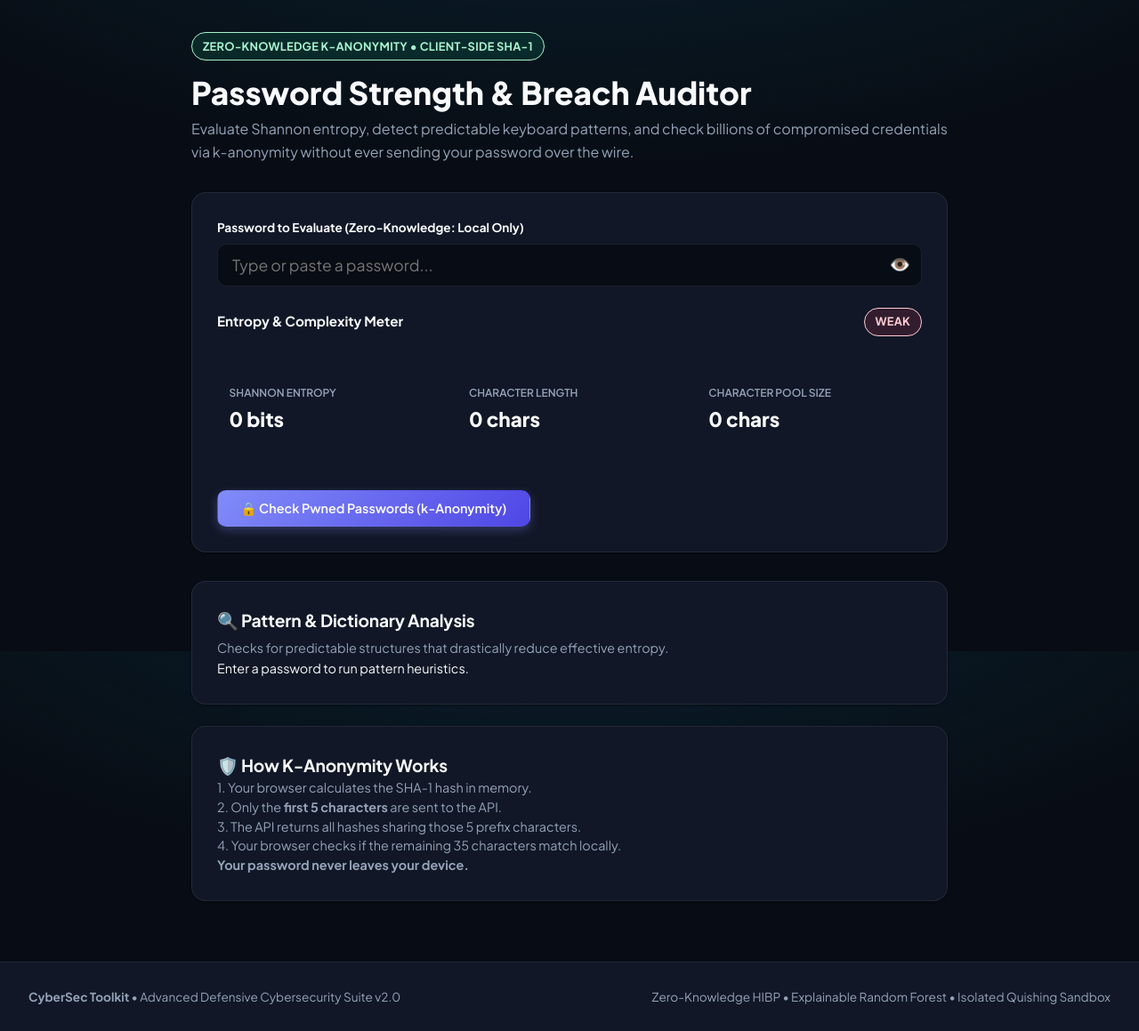
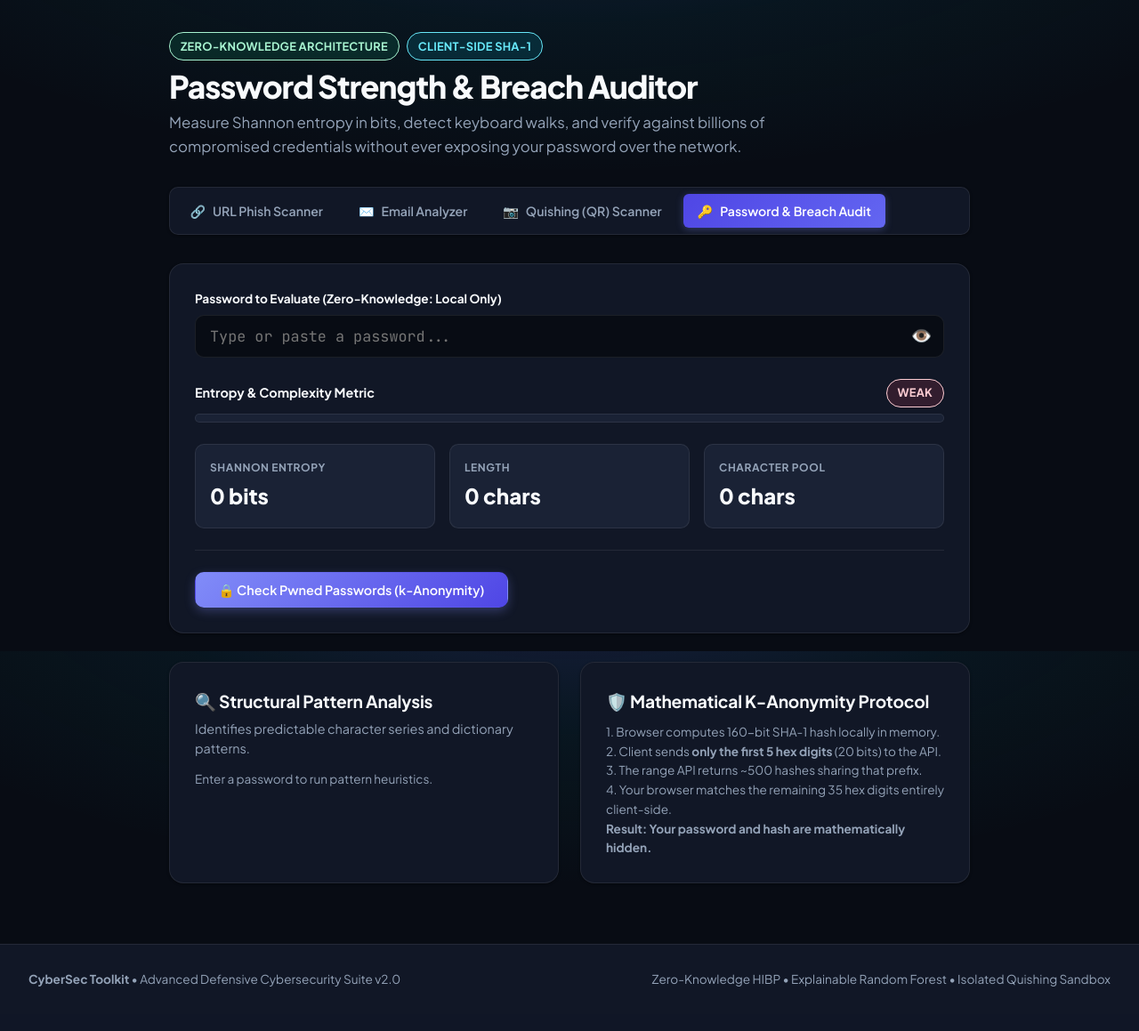
Before and after one commit to jeevicyber28/cybersec-toolkit, a Flask app: page /password-checker/ in a window 1280 px wide; the page is wider, and only the part inside the window is pictured. Shown: the part 68-1227 px from the top of that part at 89% size. After the commit the page ends 1177 px from the top of that part, so only its background shows below. Run offline with Flask 3, Linux system fonts and the light colour scheme; some libraries are stand-ins or nearby versions.

Commit message:
Enhance UI design and navigation system: app/templates/tools/password_checker.html

```diff
--- a/app/templates/tools/password_checker.html
+++ b/app/templates/tools/password_checker.html
@@ -3,13 +3,32 @@
 {% block title %}Password Strength &amp; K-Anonymity Breach Checker{% endblock %}
 
 {% block content %}
-<div style="max-width: 850px; margin: 0 auto;">
-  <div style="margin-bottom: 2rem;">
-    <span class="badge badge-success" style="margin-bottom: 0.5rem;">Zero-Knowledge K-Anonymity &bull; Client-Side SHA-1</span>
-    <h1 style="font-size: 2.2rem; font-weight: 800;">Password Strength &amp; Breach Auditor</h1>
-    <p style="color: var(--text-muted); font-size: 1rem;">
-      Evaluate Shannon entropy, detect predictable keyboard patterns, and check billions of compromised credentials via k-anonymity without ever sending your password over the wire.
+<div style="max-width: 900px; margin: 0 auto;">
+  <div class="page-header">
+    <div style="display: flex; gap: 0.5rem; align-items: center; margin-bottom: 0.5rem;">
+      <span class="badge badge-success">Zero-Knowledge Architecture</span>
+      <span class="badge badge-info">Client-Side SHA-1</span>
+    </div>
+    <h1 class="page-title">Password Strength &amp; Breach Auditor</h1>
+    <p class="page-subtitle">
+      Measure Shannon entropy in bits, detect keyboard walks, and verify against billions of compromised credentials without ever exposing your password over the network.
     </p>
+  </div>
+
+  <!-- Tools Quick Switcher Subnav Strip -->
+  <div class="tools-subnav">
+    <a href="{{ url_for('url_scanner.index') }}" class="tools-subnav-btn">
+      <span>🔗</span> URL Phish Scanner
+    </a>
+    <a href="{{ url_for('email_analyzer.index') }}" class="tools-subnav-btn">
+      <span>✉️</span> Email Analyzer
+    </a>
+    <a href="{{ url_for('qr_scanner.index') }}" class="tools-subnav-btn">
+      <span>📷</span> Quishing (QR) Scanner
+    </a>
+    <a href="{{ url_for('password_checker.index') }}" class="tools-subnav-btn active">
+      <span>🔑</span> Password &amp; Breach Audit
+    </a>
   </div>
 
   <!-- Auditor Card -->
@@ -17,42 +36,42 @@
     <div class="form-group">
       <label class="form-label" for="pwdInput">Password to Evaluate (Zero-Knowledge: Local Only)</label>
       <div style="position: relative; display: flex; align-items: center;">
-        <input type="password" id="pwdInput" class="form-control" style="font-size: 1.1rem; padding-right: 3rem;" placeholder="Type or paste a password..." autocomplete="off">
-        <button type="button" id="toggleVisibility" style="position: absolute; right: 0.8rem; background: none; border: none; font-size: 1.2rem; cursor: pointer;" title="Show/Hide Password">👁️</button>
+        <input type="password" id="pwdInput" class="form-control" style="font-size: 1.05rem; padding-right: 3rem; font-family: var(--font-mono);" placeholder="Type or paste a password..." autocomplete="off">
+        <button type="button" id="toggleVisibility" style="position: absolute; right: 0.85rem; background: none; border: none; font-size: 1.2rem; cursor: pointer; color: var(--text-muted);" title="Show/Hide Password">👁️</button>
       </div>
     </div>
 
     <!-- Entropy Meter -->
     <div style="margin: 1.5rem 0;">
-      <div style="display: flex; justify-content: space-between; align-items: center; margin-bottom: 0.4rem;">
-        <span style="font-weight: 700; font-size: 0.95rem;">Entropy &amp; Complexity Meter</span>
+      <div style="display: flex; justify-content: space-between; align-items: center; margin-bottom: 0.45rem;">
+        <span style="font-weight: 700; font-size: 0.9rem;">Entropy &amp; Complexity Metric</span>
         <span id="ratingBadge" class="badge badge-danger">Weak</span>
       </div>
-      <div style="height: 10px; background: var(--border-color); border-radius: 9999px; overflow: hidden;">
-        <div id="meterFill" style="height: 100%; width: 0%; background: #ef4444; transition: width 0.3s ease, background-color 0.3s ease;"></div>
+      <div style="height: 10px; background: var(--bg-surface-elevated); border-radius: 9999px; overflow: hidden; border: 1px solid var(--border-subtle);">
+        <div id="meterFill" style="height: 100%; width: 0%; background: var(--accent-rose); transition: width 0.3s ease, background-color 0.3s ease;"></div>
       </div>
     </div>
 
     <!-- Real-time Stats Grid -->
     <div style="display: grid; grid-template-columns: repeat(auto-fit, minmax(180px, 1fr)); gap: 1rem; margin-bottom: 1.5rem;">
-      <div style="background: var(--bg-card-hover); padding: 0.85rem; border-radius: var(--radius-sm); border: 1px solid var(--border-color);">
-        <div style="font-size: 0.75rem; color: var(--text-muted); text-transform: uppercase; font-weight: 600;">Shannon Entropy</div>
-        <div id="entropyVal" style="font-size: 1.4rem; font-weight: 800; color: var(--text-main); margin-top: 0.2rem;">0 bits</div>
+      <div style="background: var(--bg-surface-elevated); padding: 1rem; border-radius: var(--radius-sm); border: 1px solid var(--border-subtle);">
+        <div style="font-size: 0.75rem; color: var(--text-muted); text-transform: uppercase; font-weight: 700; letter-spacing: 0.05em;">Shannon Entropy</div>
+        <div id="entropyVal" style="font-size: 1.5rem; font-weight: 800; color: var(--text-main); margin-top: 0.2rem;">0 bits</div>
       </div>
 
-      <div style="background: var(--bg-card-hover); padding: 0.85rem; border-radius: var(--radius-sm); border: 1px solid var(--border-color);">
-        <div style="font-size: 0.75rem; color: var(--text-muted); text-transform: uppercase; font-weight: 600;">Character Length</div>
-        <div id="lengthVal" style="font-size: 1.4rem; font-weight: 800; color: var(--text-main); margin-top: 0.2rem;">0 chars</div>
+      <div style="background: var(--bg-surface-elevated); padding: 1rem; border-radius: var(--radius-sm); border: 1px solid var(--border-subtle);">
+        <div style="font-size: 0.75rem; color: var(--text-muted); text-transform: uppercase; font-weight: 700; letter-spacing: 0.05em;">Length</div>
+        <div id="lengthVal" style="font-size: 1.5rem; font-weight: 800; color: var(--text-main); margin-top: 0.2rem;">0 chars</div>
       </div>
 
-      <div style="background: var(--bg-card-hover); padding: 0.85rem; border-radius: var(--radius-sm); border: 1px solid var(--border-color);">
-        <div style="font-size: 0.75rem; color: var(--text-muted); text-transform: uppercase; font-weight: 600;">Character Pool Size</div>
-        <div id="poolVal" style="font-size: 1.4rem; font-weight: 800; color: var(--text-main); margin-top: 0.2rem;">0 chars</div>
+      <div style="background: var(--bg-surface-elevated); padding: 1rem; border-radius: var(--radius-sm); border: 1px solid var(--border-subtle);">
+        <div style="font-size: 0.75rem; color: var(--text-muted); text-transform: uppercase; font-weight: 700; letter-spacing: 0.05em;">Character Pool</div>
+        <div id="poolVal" style="font-size: 1.5rem; font-weight: 800; color: var(--text-main); margin-top: 0.2rem;">0 chars</div>
       </div>
     </div>
 
     <!-- K-Anonymity Action Section -->
-    <div style="border-top: 1px solid var(--border-color); padding-top: 1.5rem; display: flex; justify-content: space-between; align-items: center; flex-wrap: wrap; gap: 1rem;">
+    <div style="border-top: 1px solid var(--border-subtle); padding-top: 1.5rem; display: flex; justify-content: space-between; align-items: center; flex-wrap: wrap; gap: 1rem;">
       <div>
         <button type="button" id="checkBreachBtn" class="btn btn-primary" style="padding: 0.75rem 1.6rem;">
           🔒 Check Pwned Passwords (k-Anonymity)
@@ -75,22 +94,22 @@
   <div class="grid-2" style="margin-bottom: 2rem;">
     <!-- Pattern Checks -->
     <div class="card">
-      <h3 class="card-title">🔍 Pattern &amp; Dictionary Analysis</h3>
-      <p class="card-desc">Checks for predictable structures that drastically reduce effective entropy.</p>
-      <ul id="patternsList" style="list-style: none; font-size: 0.9rem; display: flex; flex-direction: column; gap: 0.5rem;">
-        <li>Enter a password to run pattern heuristics.</li>
+      <h3 class="card-title">🔍 Structural Pattern Analysis</h3>
+      <p class="card-desc">Identifies predictable character series and dictionary patterns.</p>
+      <ul id="patternsList" style="list-style: none; font-size: 0.85rem; display: flex; flex-direction: column; gap: 0.5rem; margin-top: 0.75rem;">
+        <li style="color: var(--text-muted);">Enter a password to run pattern heuristics.</li>
       </ul>
     </div>
 
     <!-- How K-Anonymity Protects You -->
     <div class="card">
-      <h3 class="card-title">🛡️ How K-Anonymity Works</h3>
-      <p style="font-size: 0.9rem; color: var(--text-muted); line-height: 1.5;">
-        1. Your browser calculates the SHA-1 hash in memory.<br/>
-        2. Only the <b>first 5 characters</b> are sent to the API.<br/>
-        3. The API returns all hashes sharing those 5 prefix characters.<br/>
-        4. Your browser checks if the remaining 35 characters match locally.<br/>
-        <b>Your password never leaves your device.</b>
+      <h3 class="card-title">🛡️ Mathematical K-Anonymity Protocol</h3>
+      <p style="font-size: 0.85rem; color: var(--text-muted); line-height: 1.6; margin-top: 0.5rem;">
+        1. Browser computes 160-bit SHA-1 hash locally in memory.<br/>
+        2. Client sends <b>only the first 5 hex digits</b> (20 bits) to the API.<br/>
+        3. The range API returns ~500 hashes sharing that prefix.<br/>
+        4. Your browser matches the remaining 35 hex digits entirely client-side.<br/>
+        <b>Result: Your password and hash are mathematically hidden.</b>
       </p>
     </div>
   </div>
```
